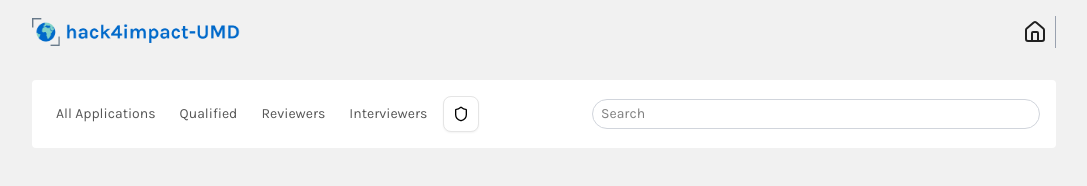
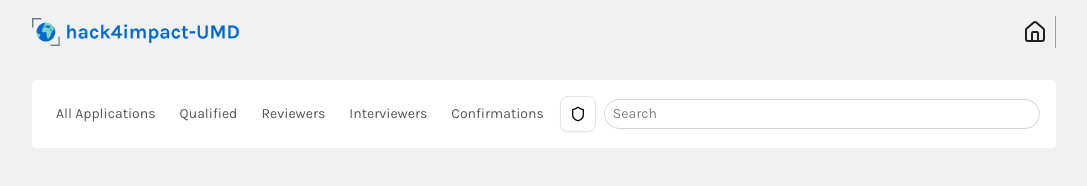
Before and after one commit to Hack4Impact-UMD/h4i-internal-application-tool, a React (Vite) app in the folder frontend/: page /admin/dor in a window 1280 px wide. Shown: the top 186 px of the page, without its empty margins (96-1183 px from the left). Built offline with nearby package versions, Linux system fonts and the light colour scheme; no server answers; the database is empty; sample sign-in values are in the browser's storage.

Commit message:
add link accidentally removed during merge

```diff
--- a/frontend/src/pages/super-reviewer/dashboards/SuperReviewerDashboardShell.tsx
+++ b/frontend/src/pages/super-reviewer/dashboards/SuperReviewerDashboardShell.tsx
@@ -119,6 +119,10 @@ export default function SuperReviewerDashboardShell() {
             to={`/admin/dor/dashboard/${formId}/interviewers`}
             name="Interviewers"
           />
+          <DashboardShellLink
+            to={`/admin/dor/dashboard/${formId}/acceptance-confirmation`}
+            name="Confirmations"
+          />
           <Dialog open={rejectUndecidedMutation.isPending}>
             <DialogContent>
               <DialogHeader>
```
